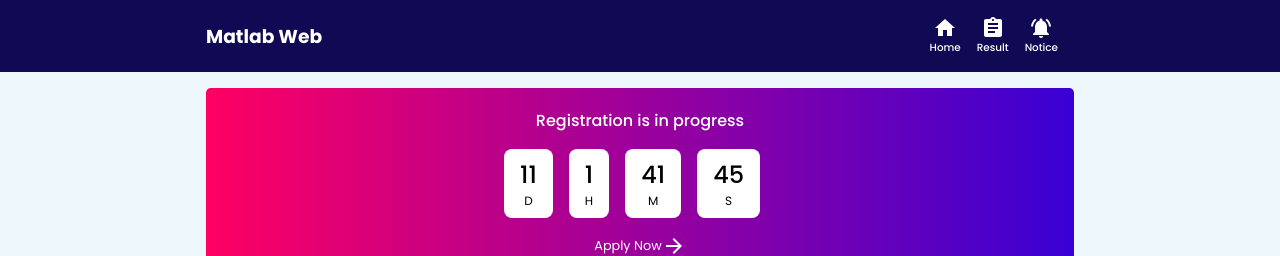
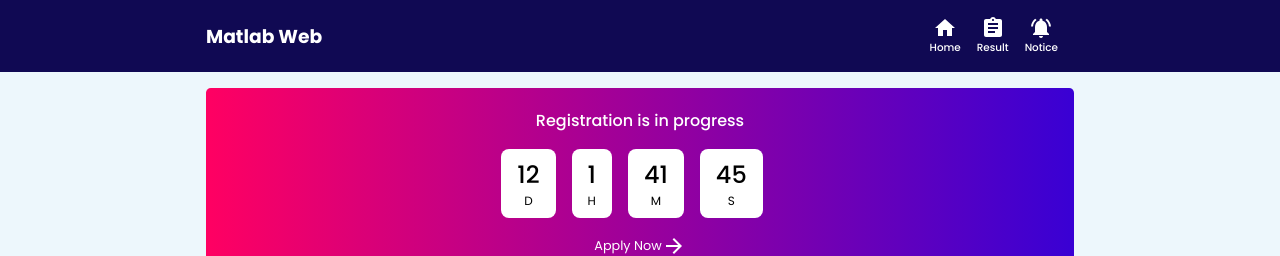
Before and after one commit to hridoysaha969/matlab-web, a Next.js app: page / in a window 1280 px wide. Shown: the top 256 px of the page. Built offline with nearby package versions, Linux system fonts and the light colour scheme; no server answers; the database is empty.

Commit message:
minor update 0.1.1

```diff
--- a/src/app/page.js
+++ b/src/app/page.js
@@ -14,7 +14,7 @@ import Students from "@/components/Student";
 import Link from "next/link";
 
 export default function Home() {
-  const targetDate = new Date("2024-03-15T17:59:59");
+  const targetDate = new Date("2024-03-16T17:59:59");
   return (
     <div className="container">
       <div className={classes.timer__wrapper}>
```
